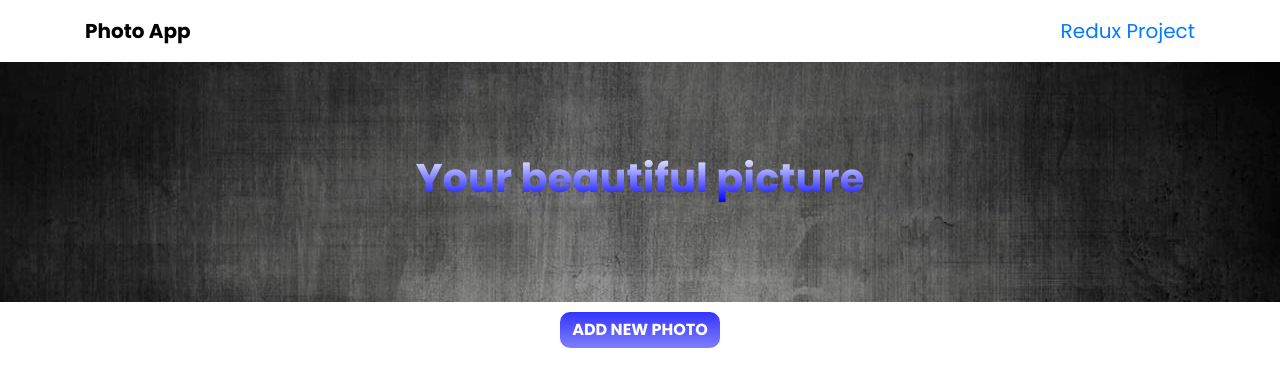
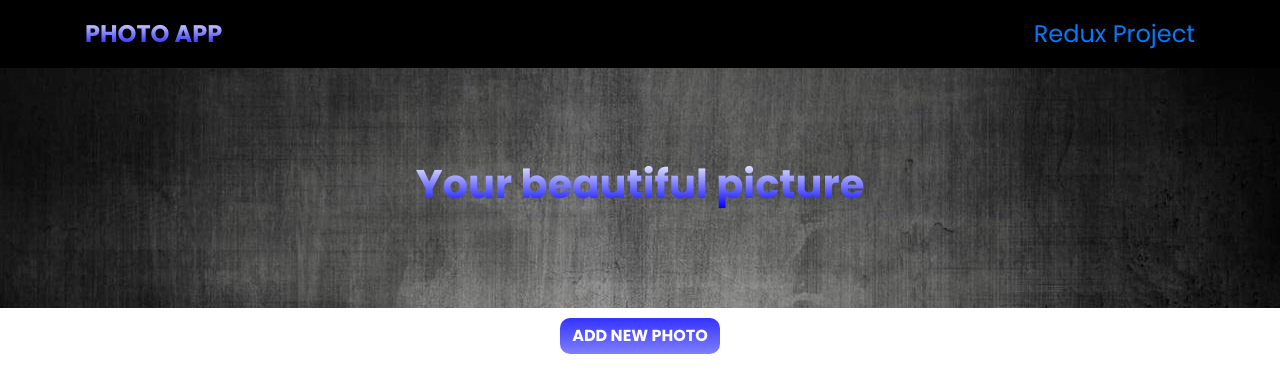
Before and after one commit to lethanhtong31071999/mini-photo-app-redux, a React (Create React App) app: page /photos in a window 1280 px wide. Shown: the top 392 px of the page. Built offline with nearby package versions, Linux system fonts and the light colour scheme.

Commit message:
edit scss

```diff
--- a/src/components/Header/styles.scss
+++ b/src/components/Header/styles.scss
@@ -1,15 +1,22 @@
 .header {
     padding: 1rem 0;
-    font-size: 1.25rem;
-    color: black;
+    font-size: 1.5rem;
+    background-color: black;
 
     &__logo {
         font-weight: bold;
+        text-transform: uppercase;
+        color: transparent !important;
+        background: linear-gradient(to bottom, white 0%, blue 100%);
+        -webkit-background-clip: text;
+        -moz-background-clip: text;
+        background-clip: text;
+
     }
 
     &__link {
-        color: #000;
-        transition: all 0.25s ease-in-out 0s;
+        color: #fff;
+        transition: all 0.25s ease-in-out;
 
         &--active,
         &:hover {
```
